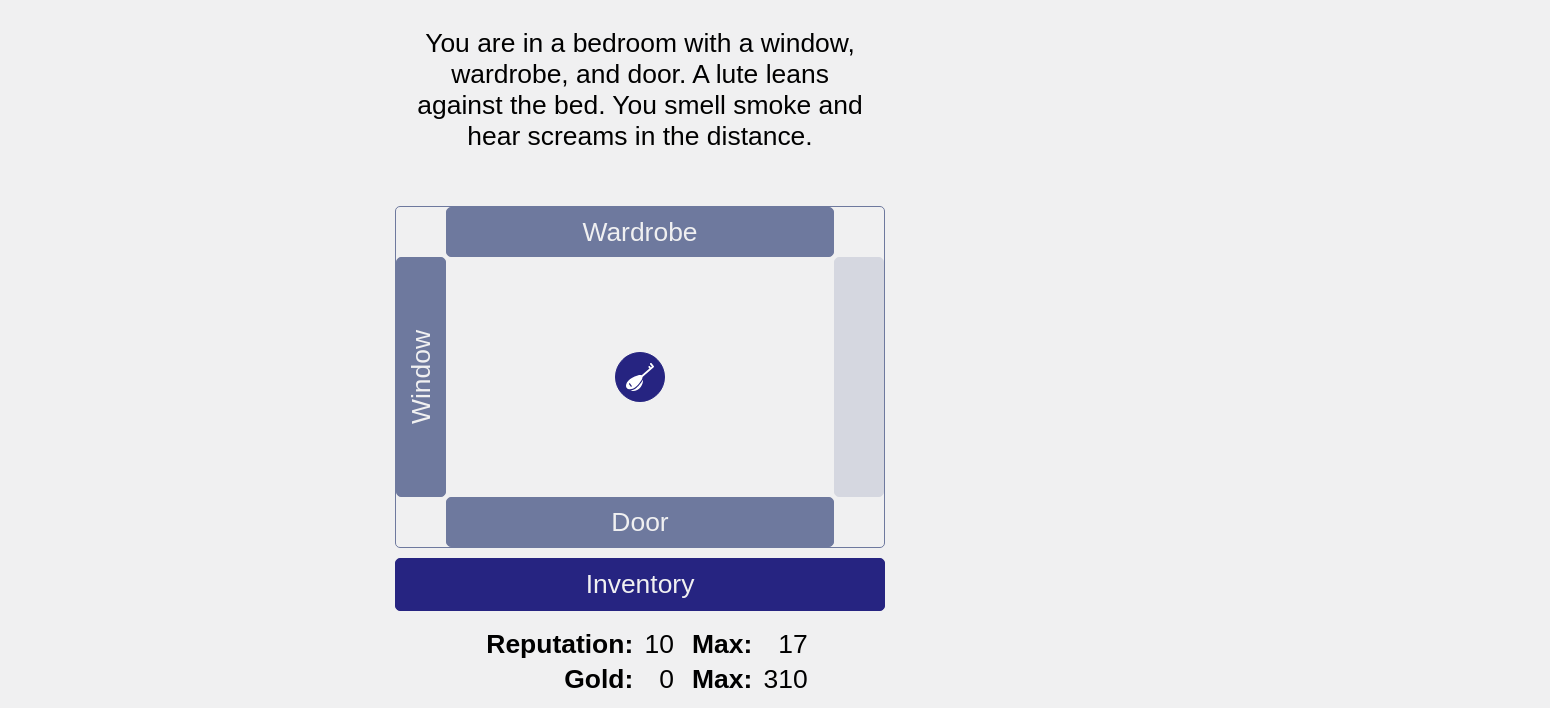
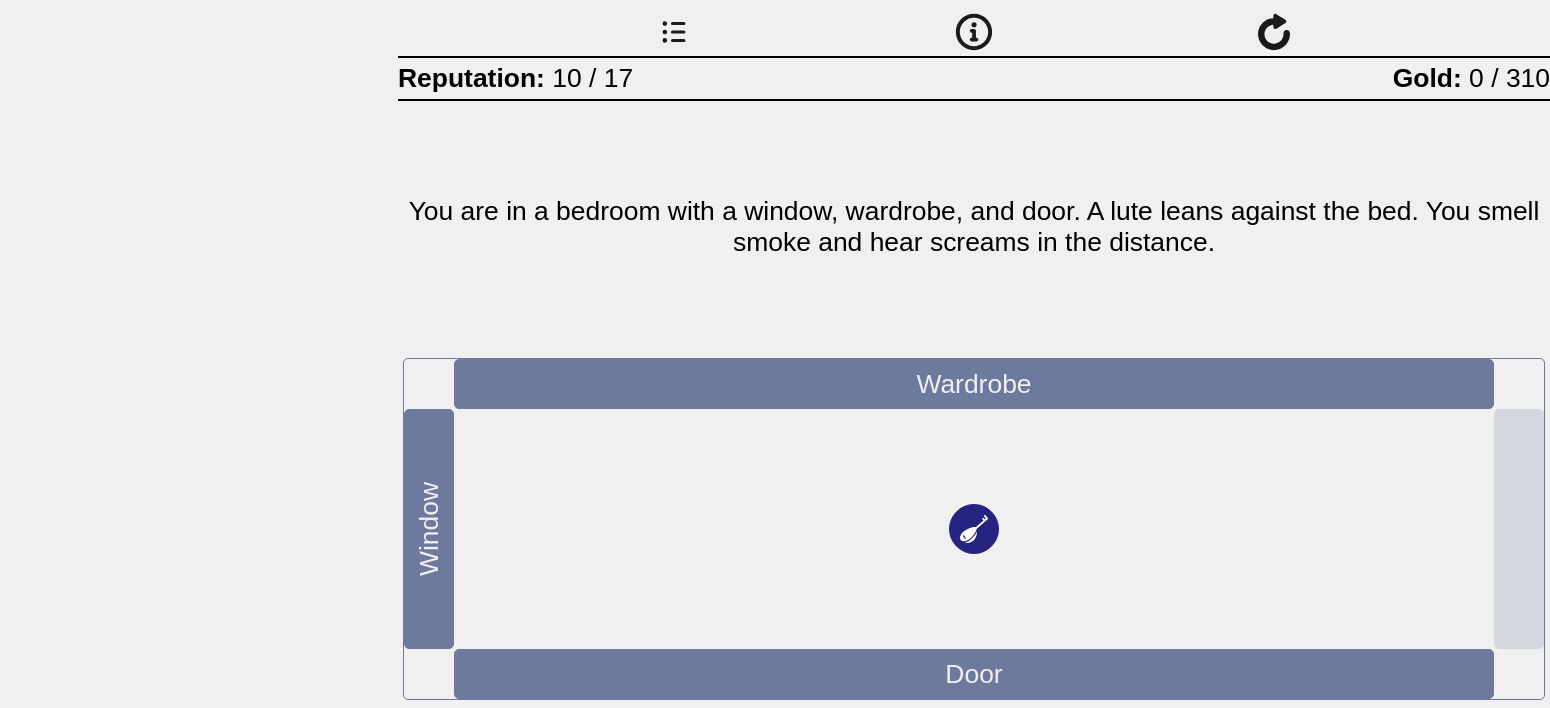
Before and after one commit to skedwards88/dragon, a React app: page / in a window 1280 px wide. Shown: the top 708 px of the page, 1550 px wide, since content can reach past the window. Built offline with nearby package versions, Linux system fonts and the light colour scheme.

Commit message:
make button locations more constant

```diff
--- a/src/App.css
+++ b/src/App.css
@@ -2,7 +2,8 @@ html,
 body,
 #root {
   background-color: rgb(240 240 241);
-  height: 100%;
+  height: 100vh;
+  width: 100vw;
 }
 
 .App {
@@ -17,14 +18,8 @@ body,
   flex-direction: column;
   max-width: 500px;
   height: 95%;
+  width: 100vw;
   font-size: var(--default-font-size);
-
-  /* todo it would be better to use a media query for ><500px and then use max-width:100% for <500px
-  @media (max-width: 500px) {
-}
-@media (min-width: 501px) {
-}
- */
 }
 
 h1 {
@@ -36,15 +31,60 @@ small {
   font-size: calc(var(--default-font-size) * 0.6);
 }
 
-#location-screen {
+#location-display {
+  display: grid;
+  grid-template-areas:
+    "controls"
+    "stats"
+    "description"
+    "navigation"
+    "non-navigation-buttons";
+  grid-template-rows: auto auto 1fr auto auto;
+}
+
+#inventory-display {
+  display: grid;
+  grid-template-areas:
+    "description"
+    "inventoryItems"
+    "non-navigation-buttons";
+  grid-template-rows: auto 1fr auto;
+  width: 90vw;
+}
+
+#consequence-display {
+  display: grid;
+  grid-template-areas:
+    "description"
+    "non-navigation-buttons";
+  grid-template-rows: 1fr auto;
+  width: 90vw;
+}
+
+#gameOver-display {
+  display: grid;
+  grid-template-areas:
+    "stats"
+    "description"
+    "non-navigation-buttons";
+  grid-template-rows: auto 1fr auto;
+  width: 90vw;
+}
+
+#inventoryItems {
+  width: 90vw;
+}
+
+#non-navigation-buttons {
+  grid-area: non-navigation-buttons;
+  width: 90vw;
+}
+
+#navigation {
   display: flex;
   flex-direction: column;
-  justify-content: space-between;
-}
-
-#non-description {
-  display: flex;
-  flex-direction: column;
+  grid-area: navigation;
+  width: 90vw;
 }
 
 .buttons {
@@ -52,24 +92,35 @@ small {
   flex-direction: column;
 }
 
-.stats {
-  padding: 10px;
+#stats {
   justify-content: space-around;
   white-space: pre;
-  margin: auto;
+  grid-area: stats;
+  display: flex;
+  flex-direction: row;
+  justify-content: space-between;
+  width: 90vw;
+  align-items: center;
+  border-bottom: 2px solid black;
+  border-top: 2px solid black;
+  padding: 5px 0;
 }
 
 .stat {
   text-align: right;
+  display: flex;
+  flex-direction: row;
 }
 
 .statName {
   font-weight: bold;
-  padding-left: 15px;
 }
 
 .description {
-  padding: 20px;
+  grid-area: description;
+  padding: 20px 0;
+  width: 90vw;
+  align-self: center;
 }
 
 .connection,
@@ -127,19 +178,23 @@ button:disabled {
   border-style: solid;
 }
 
-#non-game {
+#controls {
   display: flex;
-  justify-content: center;
+  grid-area: controls;
+  justify-content: space-evenly;
+  align-items: center;
+  width: 100%;
+  height: fit-content;
 }
 
-#non-game > button {
+#controls > button {
   background-position: center;
   background-repeat: no-repeat;
   background-size: contain;
   border: 0;
-  width: 40px;
-  height: 40px;
-  margin: 10px 30px;
+  width: min(1cm, min(4vmax, 7vmin));
+  height: min(1cm, min(4vmax, 7vmin));
+  padding: 1px 6px;
 }
 
 #restart {
--- a/src/components/consequence.js
+++ b/src/components/consequence.js
@@ -3,8 +3,9 @@ import { locations } from "../locations";
 
 export default function Consequence({ setCurrentDisplay, gameState }) {
   return (
-    <div className="App">
+    <div className="App" id="consequence-display">
       <div className="description">{gameState.consequenceText}</div>
+      <div id="non-navigation-buttons" className="buttons">
         <button className="close" onClick={() => setCurrentDisplay("location")}>
           Back to{" "}
           {locations[gameState.playerLocation].getDisplayName({
@@ -19,5 +20,6 @@ export default function Consequence({ setCurrentDisplay, gameState }) {
           Inventory
         </button>
       </div>
+    </div>
   );
 }
--- a/src/components/gameOver.js
+++ b/src/components/gameOver.js
@@ -59,8 +59,10 @@ export default function GameOver({
   }
 
   return (
-    <div className="App">
+    <div className="App" id="gameOver-display">
+      <Stats gameState={gameState} />
       <div className="description">{gameEndText}</div>
+      <div id="non-navigation-buttons" className="buttons">
         <button
           className="close"
           onClick={() => {
@@ -87,7 +89,7 @@ export default function GameOver({
         ) : (
           <></>
         )}
-      <Stats gameState={gameState} />
+      </div>
     </div>
   );
 }
--- a/src/components/inventory.js
+++ b/src/components/inventory.js
@@ -50,11 +50,11 @@ export default function Inventory({
   dispatchGameState,
 }) {
   return (
-    <div className="App">
+    <div className="App" id="inventory-display">
       <div className="description" key="description">
         Inventory
       </div>
-      <div className="inventoryItems">
+      <div id="inventoryItems">
         <InventoryItems
           gameState={gameState}
           dispatchGameState={dispatchGameState}
@@ -101,6 +101,7 @@ export default function Inventory({
           </button>
         </div>
       </div>
+      <div id="non-navigation-buttons" className="buttons">
         <button
           key="back"
           className="close"
@@ -109,5 +110,6 @@ export default function Inventory({
           Close Inventory
         </button>
       </div>
+    </div>
   );
 }
--- a/src/components/location.js
+++ b/src/components/location.js
@@ -188,12 +188,30 @@ export default function Location({
   setShowMap,
 }) {
   return (
-    <div className="App" id="location-screen">
+    <div className="App" id="location-display">
+      <div id="controls">
+        <button
+          id="showMap"
+          className={"showMap " + showMap}
+          onClick={() => setShowMap(!showMap)}
+        ></button>
+        <button id="info" onClick={() => setCurrentDisplay("info")}></button>
+        <button
+          id="restart"
+          onClick={() => setCurrentDisplay("restart")}
+        ></button>
+        {navigator.canShare ? (
+          <button id="share" onClick={() => handleShare()}></button>
+        ) : (
+          <></>
+        )}
+      </div>
+      <Stats gameState={gameState} />
       <div className="description">
         {locations[gameState.playerLocation].getDescription(gameState)}
         {gameState.locationConsequenceText}
       </div>
-      <div id="non-description">
+      <div id="navigation">
         {showMap ? (
           <Map
             gameState={gameState}
@@ -213,7 +231,8 @@ export default function Location({
             />
           </>
         )}
-        <div className="buttons">
+      </div>
+      <div id="non-navigation-buttons" className="buttons">
         <button
           className="inventory"
           onClick={() => setCurrentDisplay("inventory")}
@@ -221,25 +240,6 @@ export default function Location({
           Inventory
         </button>
       </div>
-        <Stats gameState={gameState} />
-        <div id="non-game">
-          <button
-            id="showMap"
-            className={"showMap " + showMap}
-            onClick={() => setShowMap(!showMap)}
-          ></button>
-          <button id="info" onClick={() => setCurrentDisplay("info")}></button>
-          <button
-            id="restart"
-            onClick={() => setCurrentDisplay("restart")}
-          ></button>
-          {navigator.canShare ? (
-            <button id="share" onClick={() => handleShare()}></button>
-          ) : (
-            <></>
-          )}
-        </div>
-      </div>
     </div>
   );
 }
--- a/src/components/stats.js
+++ b/src/components/stats.js
@@ -2,21 +2,19 @@ import React from "react";
 
 export default function Stats({ gameState }) {
   return (
-    <table className="stats">
-      <tbody>
-        <tr className="stat">
-          <td className="statName">Reputation: </td>
-          <td>{gameState.reputation}</td>
-          <td className="statName">Max: </td>
-          <td>{gameState.maxReputation}</td>
-        </tr>
-        <tr className="stat">
-          <td className="statName">Gold: </td>
-          <td>{Math.max(gameState.gold, 0)}</td>
-          <td className="statName">Max: </td>
-          <td>{gameState.maxGold}</td>
-        </tr>
-      </tbody>
-    </table>
+    <div id="stats">
+      <div className="stat">
+        <div className="statName">Reputation: </div>
+        <div>
+          {gameState.reputation} / {gameState.maxReputation}
+        </div>
+      </div>
+      <div className="stat">
+        <div className="statName">Gold: </div>
+        <div>
+          {gameState.gold} / {gameState.maxGold}
+        </div>
+      </div>
+    </div>
   );
 }
```
Lines whose indentation alone changed are shown as unchanged.
